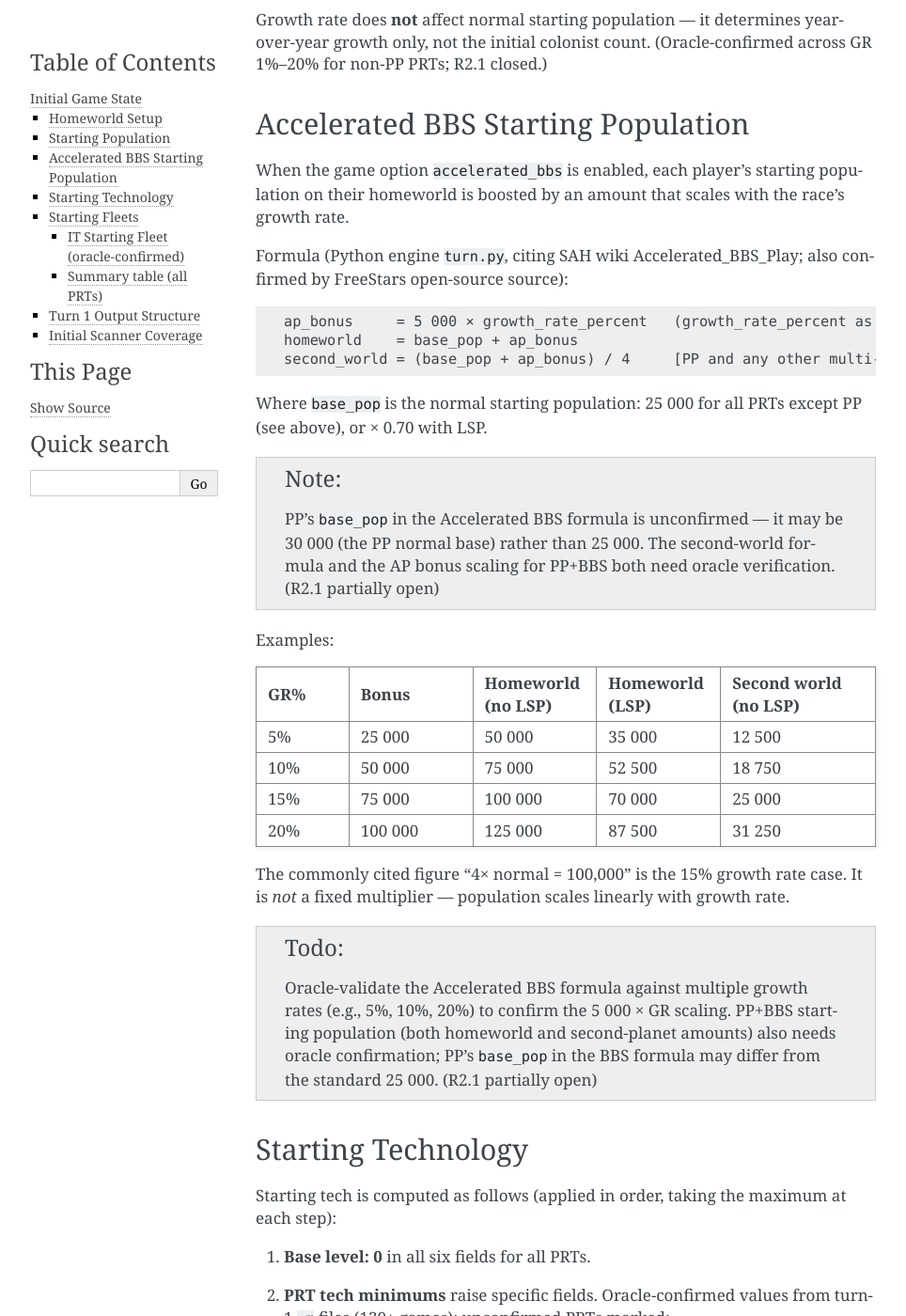
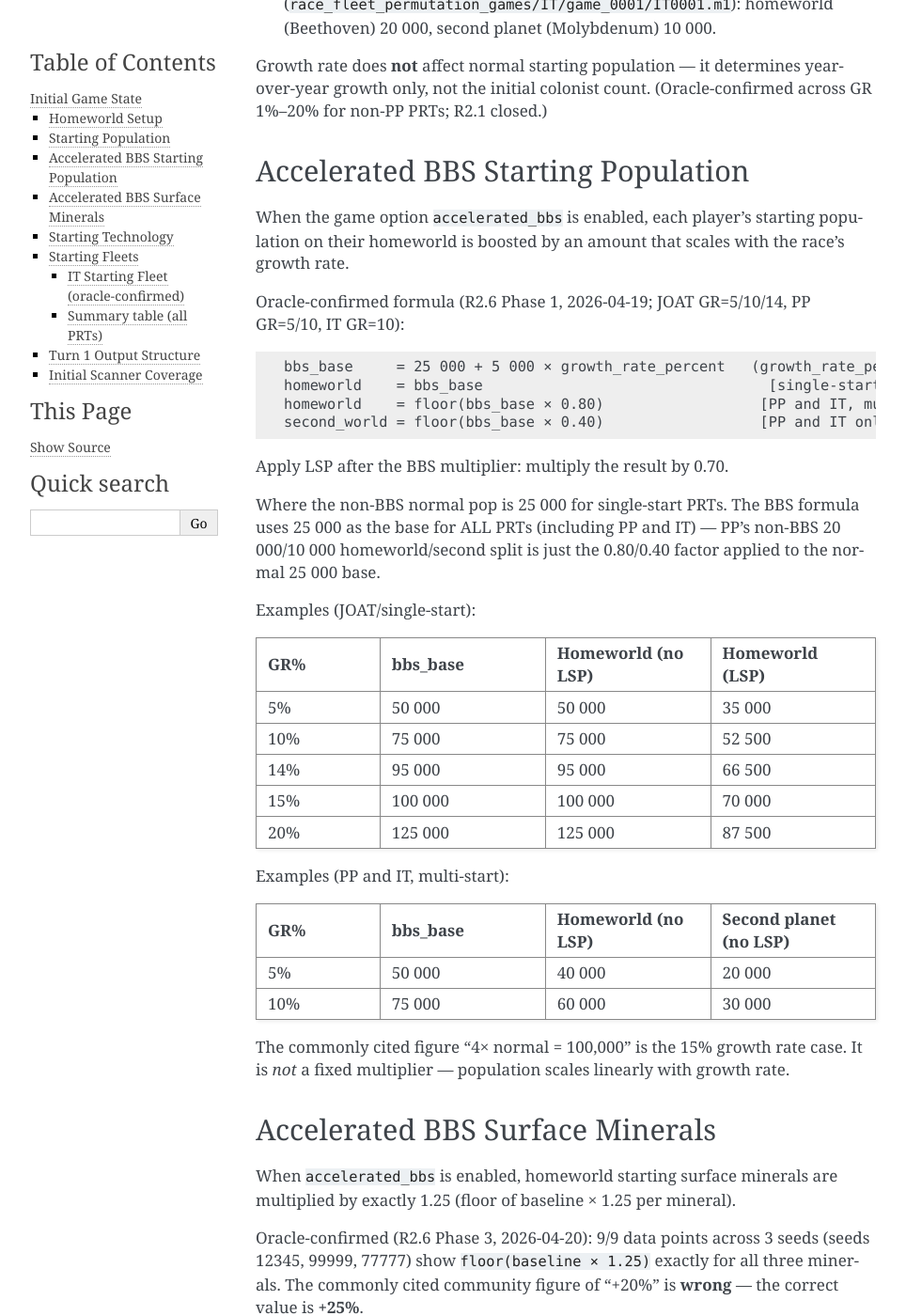
Before and after one commit to szarta/stars-reborn-design, a Sphinx documentation site: the page built from docs/new_game/initial_state.rst, in a window 1280 px wide and 1400 px high, scrolled down 1793 px. Shown: the whole window at 94% size, without its empty margins (148-1112 px from the left). Built offline with Sphinx 7.4.7, drawn with Linux system fonts in a browser that asks for light colours; some of the changed text lies outside the part shown.

Commit message:
doc: R2.6/R3.4 oracle findings — BBS formula, minerals ×1.25, concentration distribution, name encoding
- initial_state: correct BBS population formula (oracle R2.6 Phase 1); add BBS surface
  minerals section (×1.25 confirmed, community "+20%" claim is wrong)
- universe_generation: replace placeholder mineral concentration table with R3.4 oracle
  results: range 1–119, bimodal (~30% flat 1–30 / ~70% bell 33–119), rad≥90 shifts
  high pool +5–6 pts
- race_file_format: falsify user-typed name hypothesis; document Terran preset key and
  partial key structure (byte 0 = first_char + 111, singular/plural differ by last byte)
- universe_parameters: update accelerated_bbs description to reflect confirmed ×1.25

Co-Authored-By: Claude Sonnet 4.6 <noreply@anthropic.com>

```diff
--- a/docs/new_game/initial_state.rst
+++ b/docs/new_game/initial_state.rst
@@ -31,6 +31,8 @@ selected:
    1 000 kT.  Observed homeworld surface minerals in the oracle corpus range
    from roughly 100 kT to 800+ kT per mineral; the exact formula relating
    concentration to initial surface amount is not yet determined.
+   With ``accelerated_bbs`` enabled, homeworld surface minerals are exactly
+   ×1.25 relative to the same game without BBS (oracle-confirmed; see below).
 
 4. **Population** set per race and game options.  See
    :ref:`accelerated-bbs-pop` below and :doc:`../mechanics/race_design`.
@@ -86,66 +88,96 @@ When the game option ``accelerated_bbs`` is enabled, each player's starting
 population on their homeworld is boosted by an amount that scales with the
 race's growth rate.
 
-Formula (Python engine ``turn.py``, citing SAH wiki Accelerated_BBS_Play;
-also confirmed by FreeStars open-source source):
+Oracle-confirmed formula (R2.6 Phase 1, 2026-04-19; JOAT GR=5/10/14, PP GR=5/10, IT GR=10):
 
 .. code-block:: text
 
-   ap_bonus     = 5 000 × growth_rate_percent   (growth_rate_percent as integer 1–20)
-   homeworld    = base_pop + ap_bonus
-   second_world = (base_pop + ap_bonus) / 4     [PP and any other multi-start PRT]
+   bbs_base     = 25 000 + 5 000 × growth_rate_percent   (growth_rate_percent as integer 1–20)
+   homeworld    = bbs_base                                 [single-start PRTs]
+   homeworld    = floor(bbs_base × 0.80)                  [PP and IT, multi-start]
+   second_world = floor(bbs_base × 0.40)                  [PP and IT only]
 
-Where ``base_pop`` is the normal starting population: 25 000 for all PRTs except PP (see
-above), or × 0.70 with LSP.
+Apply LSP after the BBS multiplier: multiply the result by 0.70.
 
-.. note::
+Where the non-BBS normal pop is 25 000 for single-start PRTs.  The BBS formula uses
+25 000 as the base for ALL PRTs (including PP and IT) — PP's non-BBS 20 000/10 000
+homeworld/second split is just the 0.80/0.40 factor applied to the normal 25 000 base.
 
-   PP's ``base_pop`` in the Accelerated BBS formula is unconfirmed — it may be 30 000
-   (the PP normal base) rather than 25 000.  The second-world formula and the AP bonus
-   scaling for PP+BBS both need oracle verification.  (R2.1 partially open)
-
-Examples:
+Examples (JOAT/single-start):
 
 .. list-table::
    :header-rows: 1
-   :widths: 15 20 20 20 25
+   :widths: 15 20 20 20
 
    * - GR%
-     - Bonus
+     - bbs_base
      - Homeworld (no LSP)
      - Homeworld (LSP)
-     - Second world (no LSP)
    * - 5%
-     - 25 000
+     - 50 000
      - 50 000
      - 35 000
-     - 12 500
    * - 10%
-     - 50 000
+     - 75 000
      - 75 000
      - 52 500
-     - 18 750
+   * - 14%
+     - 95 000
+     - 95 000
+     - 66 500
    * - 15%
-     - 75 000
+     - 100 000
      - 100 000
      - 70 000
-     - 25 000
    * - 20%
-     - 100 000
+     - 125 000
      - 125 000
      - 87 500
-     - 31 250
+
+Examples (PP and IT, multi-start):
+
+.. list-table::
+   :header-rows: 1
+   :widths: 15 20 20 20
+
+   * - GR%
+     - bbs_base
+     - Homeworld (no LSP)
+     - Second planet (no LSP)
+   * - 5%
+     - 50 000
+     - 40 000
+     - 20 000
+   * - 10%
+     - 75 000
+     - 60 000
+     - 30 000
 
 The commonly cited figure "4× normal = 100,000" is the 15% growth rate case.
 It is *not* a fixed multiplier — population scales linearly with growth rate.
 
-.. todo::
+Accelerated BBS Surface Minerals
+---------------------------------
 
-   Oracle-validate the Accelerated BBS formula against multiple growth rates
-   (e.g., 5%, 10%, 20%) to confirm the 5 000 × GR scaling.  PP+BBS starting
-   population (both homeworld and second-planet amounts) also needs oracle
-   confirmation; PP's ``base_pop`` in the BBS formula may differ from the
-   standard 25 000.  (R2.1 partially open)
+When ``accelerated_bbs`` is enabled, homeworld starting surface minerals are
+multiplied by exactly 1.25 (floor of baseline × 1.25 per mineral).
+
+Oracle-confirmed (R2.6 Phase 3, 2026-04-20): 9/9 data points across 3 seeds
+(seeds 12345, 99999, 77777) show ``floor(baseline × 1.25)`` exactly for all
+three minerals.  The commonly cited community figure of "+20%" is **wrong** —
+the correct value is **+25%**.
+
+Surface minerals for non-homeworld planets cannot be read from the ``.m`` file
+without ownership; the ×1.25 is assumed to apply universe-wide (consistent with
+the in-game description "all planets +20%", which appears to be an under-reported
+approximation).
+
+.. note::
+
+   Mineral *concentrations* are NOT affected by BBS (oracle-confirmed Phase 2,
+   2026-04-19: 138/153 common planets had identical concentrations; the 15
+   differences were explained by homeworld placement artifact and remote-scan
+   noise).  The BBS bonus applies to surface mineral *amounts* only.
 
 Starting Technology
 -------------------
--- a/docs/new_game/universe_parameters.rst
+++ b/docs/new_game/universe_parameters.rst
@@ -111,8 +111,10 @@ Boolean flags that modify generation or gameplay.
    * - ``accelerated_bbs``
      - false
      - Starting population = ``25,000 + 5,000 × GR%`` (scales with growth
-       rate; ≈ 100,000 for a 15% race); all planets +20% minerals; poor
-       mineral worlds improved.  See :doc:`initial_state` for full formula.
+       rate; ≈ 100,000 for a 15% race); homeworld surface minerals ×1.25
+       (oracle-confirmed; community "+20%" claim is wrong — it is +25%);
+       non-homeworld surface minerals assumed ×1.25 (untestable without
+       ownership).  See :doc:`initial_state` for full formula.
    * - ``slower_tech_advances``
      - false
      - Research costs doubled universe-wide.
```
Also changed, not shown: docs/mechanics/universe_generation.rst (+39 -20 lines), docs/new_game/race_file_format.rst (+33 -7 lines).
